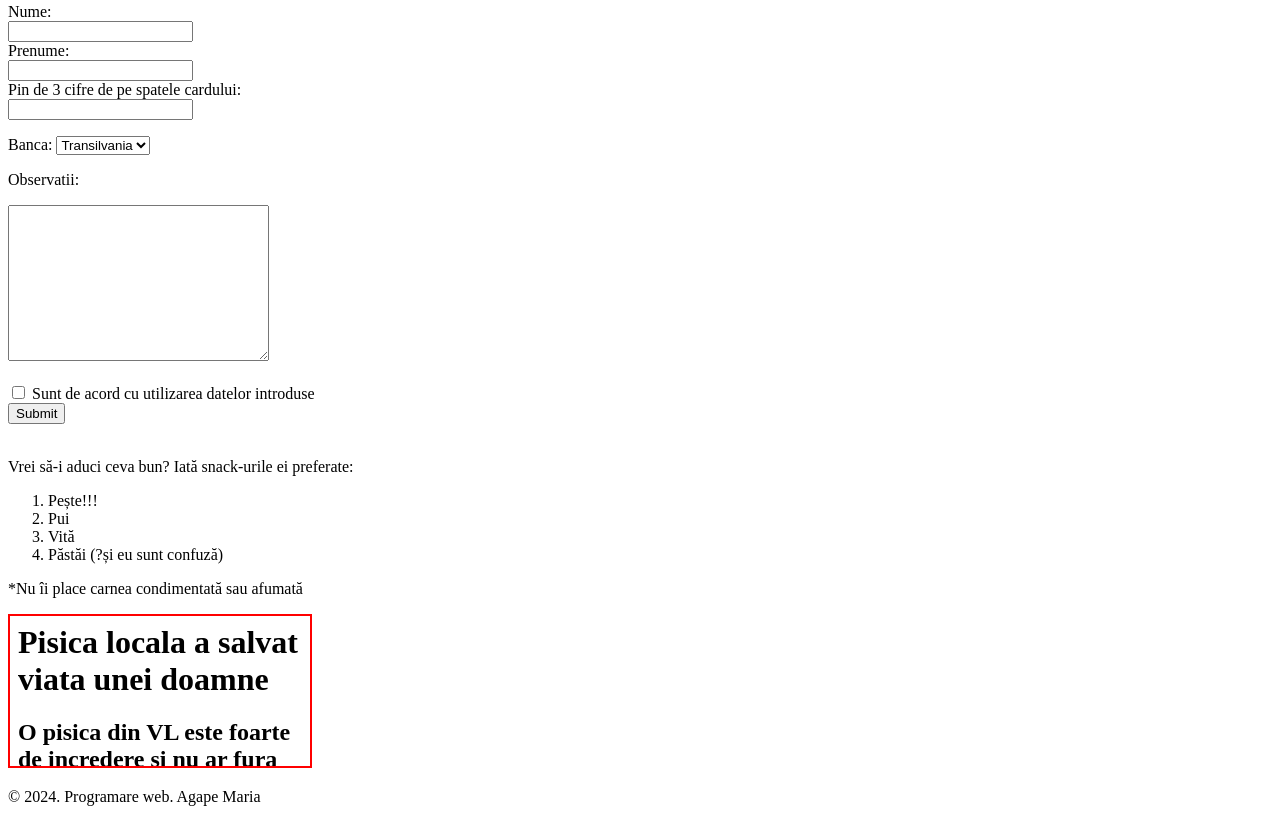
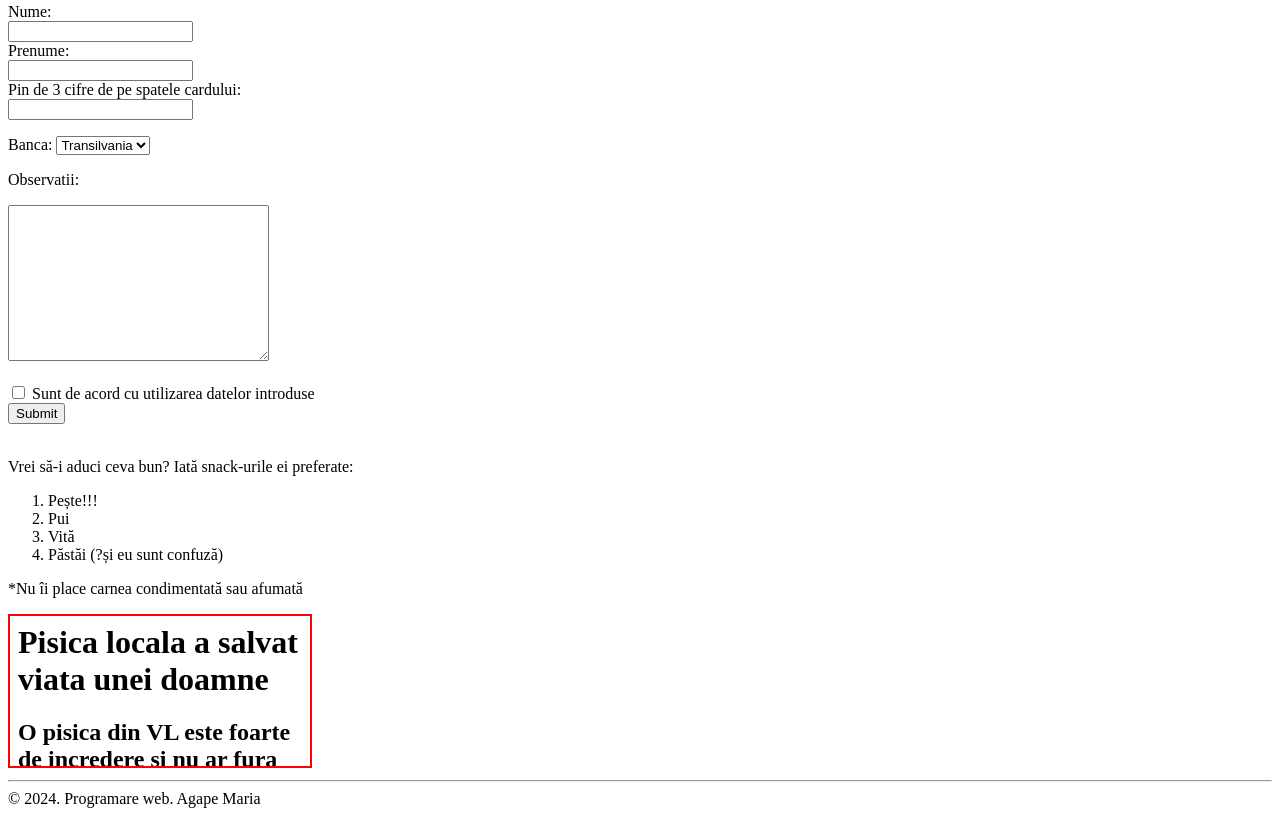
Before and after one commit to Heldigrad/pushi-website, a plain HTML site: page despre.html in a window 1280 px wide. Shown: the part 1020-1842 px from the top of the page. Drawn offline with Linux system fonts and the light colour scheme.

Commit message:
Lab 2: Adauga copyright

```diff
--- a/despre.html
+++ b/despre.html
@@ -99,7 +99,7 @@
     <iframe src="articol.html" style="border:2px solid red;" title="Iframe Example"></iframe>
 
 
-    <p>&copy; 2024. Programare web. Agape Maria</p>
+    <hr>&copy; 2024. Programare web. Agape Maria</hr>
 </body>
 
 
```
